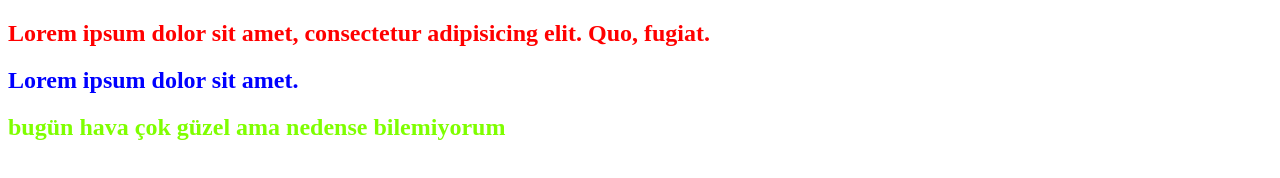
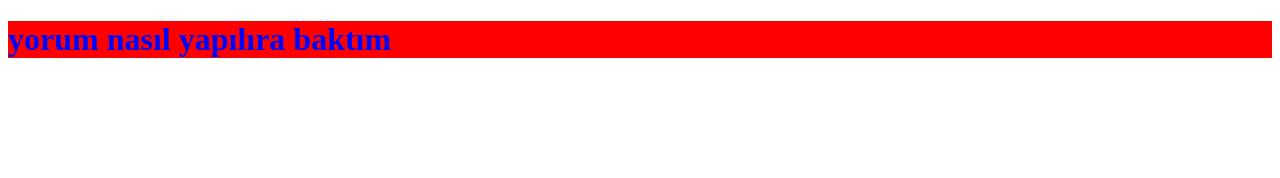
Before and after one commit to UMMETAYDIN/css-dersleri-id-class-ve-etikete-css-verme, a plain HTML site: page index.html in a window 1280 px wide. Drawn offline with Linux system fonts and the light colour scheme.

Commit message:
yorum yapma

```diff
--- a/index.html
+++ b/index.html
@@ -7,26 +7,17 @@
     <title>Document</title>
     <link rel="stylesheet" href="style.css">
  <style>
-#lor{
-color: red;
-}
-
-.lorem{
+    /* burada h1 etiketine yorum nasıl yapılır gösterildi */
+h1{
+    background: red;
     color: blue;
 }
 
-h2{
-    color: chartreuse;
-}
  </style>
 </head>
 <body>
 
-  <h2 id="lor">Lorem ipsum dolor sit amet, consectetur adipisicing elit. Quo, fugiat.</h2>
-  <h2 class="lorem">Lorem ipsum dolor sit amet.</h2>
-  <h2>bugün hava çok güzel ama nedense bilemiyorum</h2>
-
-
+ <h1>yorum nasıl yapılıra baktım</h1>
 
 
 </body>
```
